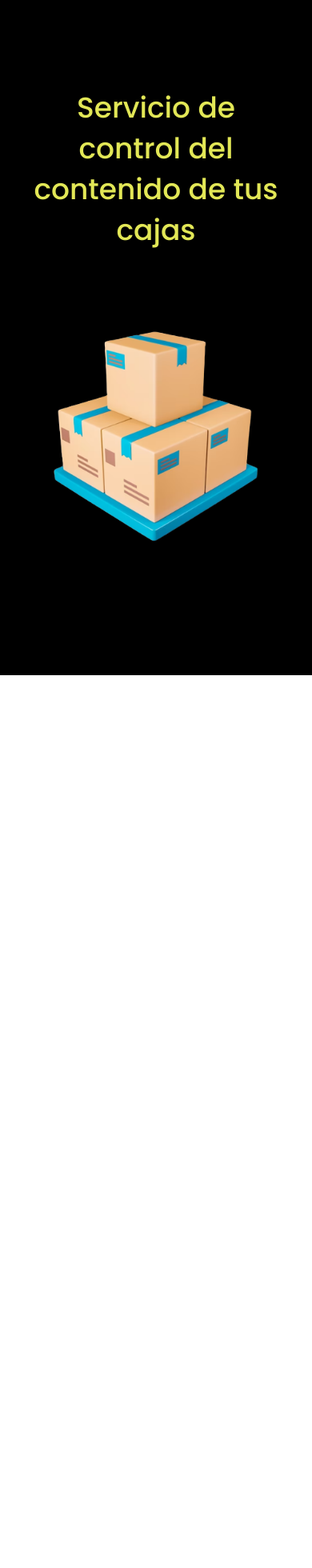
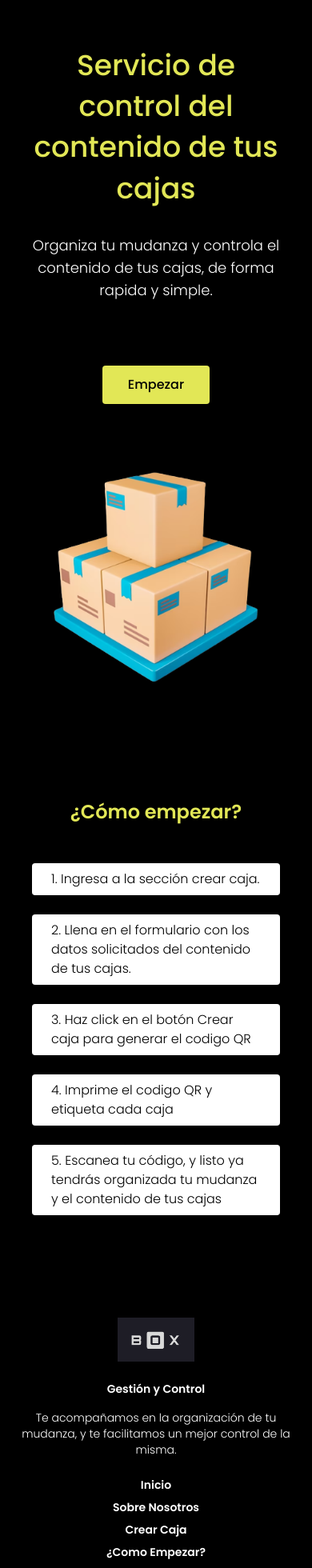
Before and after one commit to GreismarA/Moving-Box, a React (Vite) app: page / in a window 390 px wide. Shown: the top 1960 px of the page at 80% size. Before the commit the page ends 844 px from the top, so only its background shows below. Built offline with nearby package versions, Linux system fonts and the light colour scheme.

Commit message:
Steps and footer

```diff
--- a/package.json
+++ b/package.json
@@ -10,7 +10,8 @@
   },
   "dependencies": {
     "react": "^18.2.0",
-    "react-dom": "^18.2.0"
+    "react-dom": "^18.2.0",
+    "react-router-dom": "^6.9.0"
   },
   "devDependencies": {
     "@types/react": "^18.0.27",
--- a/src/FirstSection.jsx
+++ /dev/null
@@ -1,17 +0,0 @@
-import './FirstSection.css'
-import cajas from './img/cajas.png'
-
-function FirstSection() {
-
-  return (
-    <section className='flex flex-col justify-center items-center md:flex-row'>
-      <div className='px-8 text-center md:w-3/6 md:text-left lg:w6/12'>
-        <h1 className='title pb-8 text-4xl md:text-4xl lg:text-5xl'>Servicio de control del contenido de tus cajas</h1>
-        <p className='hidden sm:block text-white text-xl leading-10'>Crea tu caja de mudanza y controla el contenido de la misma, de forma rapida y simple.</p>
-      </div>
-      <img src={cajas} alt="Cajas"/>
-    </section>
-  )
-}
-
-export default FirstSection;
--- /dev/null
+++ b/src/components/pages/home/Home.jsx
@@ -0,0 +1,27 @@
+import './Home.css'
+import cajas from '../../../img/cajas.png'
+import CtaButton from '../home/ctaButton/CtaButton';
+import Steps from '../home/steps/Steps'
+import Footer from '../home/footer/Footer'
+
+function Home() {
+
+  return (
+    <>
+      <section id='inicio' className='py-14'>
+        <div className='flex flex-col justify-center items-center md:flex-row'>
+          <div className='px-8 text-center md:w-4/6 md:text-left lg:w6/12 xl:w-6/12'>
+            <h1 className='title pb-8 text-4xl md:text-4xl lg:text-5xl'>Servicio de control del contenido de tus cajas</h1>
+            <p className='text-lg text-white sm:text-xl md:leading-10'>Organiza tu mudanza y controla el contenido de tus cajas, de forma rapida y simple.</p>
+            <div className='flex justify-center mt-20 mb-4 md:justify-start'><CtaButton></CtaButton></div>
+          </div>
+          <div><img src={cajas} alt="Cajas" /></div>
+        </div>
+      </section>
+      <Steps></Steps>
+      <Footer></Footer>
+    </>
+  )
+}
+
+export default Home;
--- /dev/null
+++ b/src/components/pages/home/ctaButton/CtaButton.css
@@ -0,0 +1,7 @@
+.cta-button{
+    background-color: #E2E756;
+}
+
+.cta-button:hover{
+    background-color: #f5f89f;
+}
--- /dev/null
+++ b/src/components/pages/home/ctaButton/CtaButton.jsx
@@ -0,0 +1,11 @@
+import '../ctaButton/CtaButton.css'
+
+function CtaButton(){
+  return(
+    <>
+      <button type='text' className="cta-button py-3 px-8 rounded font-medium lg:px-12 xl:px-14">Empezar</button>
+    </>
+  );
+}
+
+export default CtaButton;
--- /dev/null
+++ b/src/components/pages/home/footer/Footer.css
@@ -0,0 +1,5 @@
+@media only screen and (min-width: 768px) {
+    .itemsStart{
+      align-items: start;
+    }
+}
--- /dev/null
+++ b/src/components/pages/home/footer/Footer.jsx
@@ -0,0 +1,27 @@
+import logo from '../../../../img/logo.png'
+import '../footer/Footer.css'
+
+function Footer() {
+  return (
+    <footer className='text-white flex flex-col items-center gap-6 py-12'>
+      <div className='flex flex-col items-center gap-6 mx-6 md:flex-row itemsStart lg:w-full lg:justify-between'>
+        <div className='md:w-1/5'>
+          <img src={logo} alt="" className='w-24 md:m-auto'/>
+        </div>
+        <div className='text-sm text-center md:w-7/12'>
+          <p className='font-semibold pb-4'>Gestión y Control</p>
+          <p>Te acompañamos en la organización de tu mudanza, y te facilitamos un mejor control de la misma.</p>
+        </div>
+        <div className='flex flex-col gap-2 text-sm items-center md:items-start md:w-1/5'>
+          <a href="#inicio" className='font-semibold'>Inicio</a>
+          <a href="#aboutUs" className='font-semibold'>Sobre Nosotros</a>
+          <a href="crearCaja" className='font-semibold'>Crear Caja</a>
+          <a href="#comoEmpezar" className='font-semibold'>¿Como Empezar?</a>
+        </div>
+      </div>
+      <p className='text-sm pt-8'>© Moving Box 2023</p>
+    </footer>
+  );
+}
+
+export default Footer;
--- /dev/null
+++ b/src/components/pages/home/steps/Steps.css
@@ -0,0 +1,7 @@
+.subtitle{
+    color: #E2E756;
+}
+
+.li{
+    background-color: #fff;
+}
--- /dev/null
+++ b/src/components/pages/home/steps/Steps.jsx
@@ -0,0 +1,20 @@
+import '../steps/Steps.css'
+
+function Steps() {
+  return (
+    <section id='comoEmpezar' className="pt-8 pb-20">
+      <div className="flex flex-col items-center px-8 gap-12">
+        <h2 className="subtitle text-white text-2xl font-semibold md:text-4xl">¿Cómo empezar?</h2>
+        <ol className="text-black flex flex-col gap-6 mx-2 list-decimal list-inside md:mx-6">
+          <li className='li py-2 px-6 rounded'>Ingresa a la sección crear caja.</li>
+          <li className='li py-2 px-6 rounded'>Llena en el formulario con los datos solicitados del contenido de tus cajas.</li>
+          <li className='li py-2 px-6 rounded'>Haz click en el botón Crear caja para generar el codigo QR</li>
+          <li className='li py-2 px-6 rounded'>Imprime el codigo QR y etiqueta cada caja</li>
+          <li className='li py-2 px-6 rounded'>Escanea tu código, y listo ya tendrás organizada tu mudanza y el contenido de tus cajas</li>
+        </ol>
+      </div>
+    </section>
+  );
+}
+
+export default Steps;
--- a/src/index.css
+++ /dev/null
@@ -1,69 +0,0 @@
-:root {
-  font-family: Inter, system-ui, Avenir, Helvetica, Arial, sans-serif;
-  line-height: 1.5;
-  font-weight: 400;
-
-  color-scheme: light dark;
-  color: rgba(255, 255, 255, 0.87);
-  background-color: #242424;
-
-  font-synthesis: none;
-  text-rendering: optimizeLegibility;
-  -webkit-font-smoothing: antialiased;
-  -moz-osx-font-smoothing: grayscale;
-  -webkit-text-size-adjust: 100%;
-}
-
-a {
-  font-weight: 500;
-  color: #646cff;
-  text-decoration: inherit;
-}
-a:hover {
-  color: #535bf2;
-}
-
-body {
-  margin: 0;
-  display: flex;
-  place-items: center;
-  min-width: 320px;
-  min-height: 100vh;
-}
-
-h1 {
-  font-size: 3.2em;
-  line-height: 1.1;
-}
-
-button {
-  border-radius: 8px;
-  border: 1px solid transparent;
-  padding: 0.6em 1.2em;
-  font-size: 1em;
-  font-weight: 500;
-  font-family: inherit;
-  background-color: #1a1a1a;
-  cursor: pointer;
-  transition: border-color 0.25s;
-}
-button:hover {
-  border-color: #646cff;
-}
-button:focus,
-button:focus-visible {
-  outline: 4px auto -webkit-focus-ring-color;
-}
-
-@media (prefers-color-scheme: light) {
-  :root {
-    color: #213547;
-    background-color: #ffffff;
-  }
-  a:hover {
-    color: #747bff;
-  }
-  button {
-    background-color: #f9f9f9;
-  }
-}
--- a/src/main.jsx
+++ b/src/main.jsx
@@ -1,10 +1,12 @@
 import React from 'react'
 import ReactDOM from 'react-dom/client'
-import FirstSection from './FirstSection'
-import './index.css'
+import Home from './components/pages/home/Home'
+import { BrowserRouter, Route, Routes } from 'react-router-dom'
 
 ReactDOM.createRoot(document.getElementById('root')).render(
-  <React.StrictMode>
-    <FirstSection />
-  </React.StrictMode>,
+  <BrowserRouter>
+    <Routes>
+      <Route path='/' element={<Home/>}></Route>
+    </Routes>
+  </BrowserRouter>,
 )
```
Also changed, not shown: src/components/pages/home/Home.css (renamed from src/FirstSection.css), src/img/logo.png (added), 1 other file (tests, documents, lock files or other folders).
